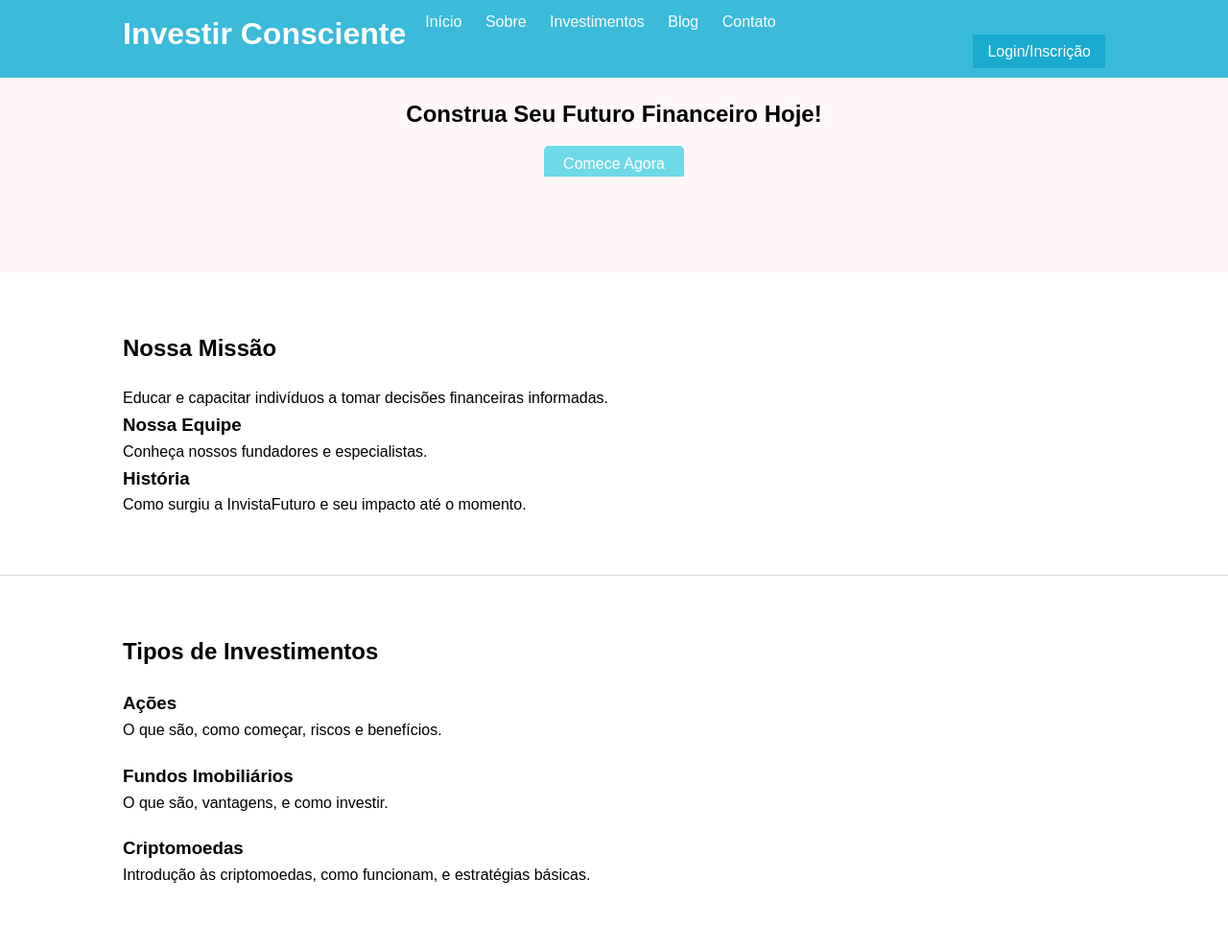
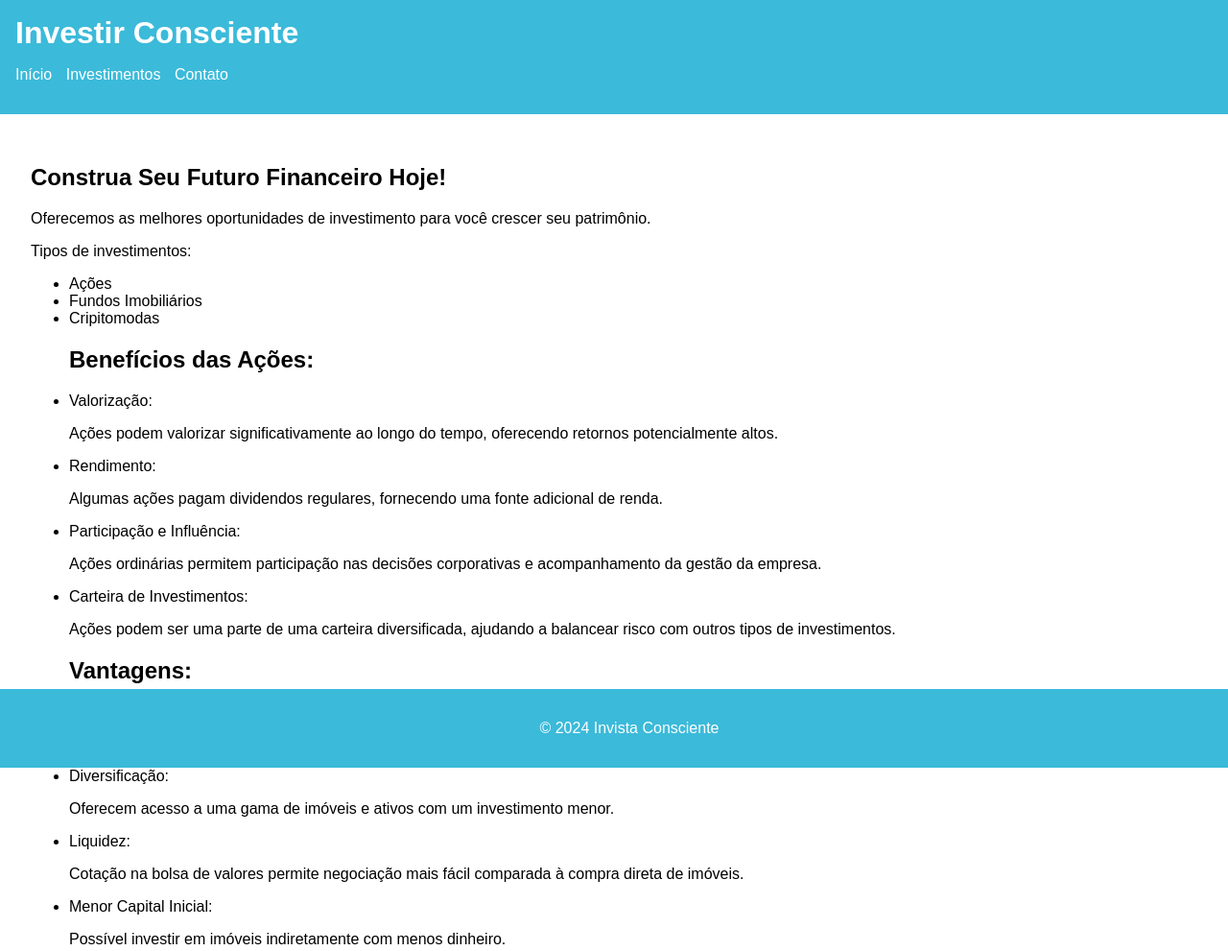
Before and after one commit to brendahroque/site2, a plain HTML site: page index.html in a window 1280 px wide. Shown: the top 991 px of the page at 96% size. Drawn offline with Linux system fonts and the light colour scheme.

Commit message:
Add files via upload

```diff
--- a/index.html
+++ b/index.html
@@ -1,110 +1,59 @@
 <!DOCTYPE html>
-<html lang="pt-BR">
+<html lang="pt-br">
 <head>
     <meta charset="UTF-8">
     <meta name="viewport" content="width=device-width, initial-scale=1.0">
-    <title>Investir Consciente</title>
-    <link rel="stylesheet" href="style.css">
+    <title>Investimentos - Página Inicial</title>
+    <link rel="stylesheet" href="styles.css">
 </head>
 <body>
-    <!-- Header -->
     <header>
-        <div class="container">
-            <h1 class="logo">Investir Consciente</h1>
-            <nav>
-                <ul>
-                    <li><a href="#home">Início</a></li>
-                    <li><a href="#sobre">Sobre</a></li>
-                    <li><a href="invest.html">Investimentos</a></li>
-                    <li><a href="#blog">Blog</a></li>
-                    <li><a href="#contato">Contato</a></li>
-                </ul>
-            </nav>
-            <a href="#login" class="login-btn">Login/Inscrição</a>
-        </div>
+        <h1>Investir Consciente</h1>
+        <nav>
+            <ul>
+                <li><a href="index.html">Início</a></li>
+                <li><a href="sobre.html">Investimentos</a></li>
+                <li><a href="contato.html">Contato</a></li>
+            </ul>
+        </nav>
     </header>
+    <main>
+        <section>
+            <h2>Construa Seu Futuro Financeiro Hoje!</h2>
+            <p>Oferecemos as melhores oportunidades de investimento para você crescer seu patrimônio.</p>
+            <p>Tipos de investimentos:</p>
 
-    <!-- Home Section -->
-    <section id="home" class="hero">
-        <div class="container">
-            <h2>Construa Seu Futuro Financeiro Hoje!</h2>
-            <a href="#investimentos" class="cta-btn">Comece Agora</a>
-        </div>
-    </section>
+            <ul>
+                <li>Ações</li>
+                <li>Fundos Imobiliários</li>
+                <li>Cripitomodas</li>
+            </ul>
+            <ul>
+                <h2>Benefícios das Ações:</h2>
+                <li>Valorização:</li>
+                <p>Ações podem valorizar significativamente ao longo do tempo, oferecendo retornos potencialmente altos.</p>
+                <li>Rendimento:</li>
+                <p>Algumas ações pagam dividendos regulares, fornecendo uma fonte adicional de renda.</p>
+                <li>Participação e Influência:</li>
+                <p>Ações ordinárias permitem participação nas decisões corporativas e acompanhamento da gestão da empresa.</p>
+                <li>Carteira de Investimentos:</li>
+                <p>Ações podem ser uma parte de uma carteira diversificada, ajudando a balancear risco com outros tipos de investimentos.</p>
+                <h2>Vantagens:</h2>
+                <li>Renda Passiva:</li>
+                <p>Distribuem periodicamente rendimentos provenientes de aluguéis ou vendas.</p>
+                <li>Diversificação:</li>
+                <p> Oferecem acesso a uma gama de imóveis e ativos com um investimento menor.</p>
+                <li>Liquidez:</li>
+                <p>Cotação na bolsa de valores permite negociação mais fácil comparada à compra direta de imóveis.</p>
+                <li>Menor Capital Inicial:</li>
+                <p>Possível investir em imóveis indiretamente com menos dinheiro.</p>
 
-    <!-- Sobre Section -->
-    <section id="sobre" class="sobre">
-        <div class="container">
-            <h2>Nossa Missão</h2>
-            <p>Educar e capacitar indivíduos a tomar decisões financeiras informadas.</p>
-            <h3>Nossa Equipe</h3>
-            <p>Conheça nossos fundadores e especialistas.</p>
-            <h3>História</h3>
-            <p>Como surgiu a InvistaFuturo e seu impacto até o momento.</p>
-        </div>
-    </section>
 
-    <!-- Investimentos Section -->
-    <section id="investimentos" class="investimentos">
-        <div class="container">
-            <h2>Tipos de Investimentos</h2>
-            <div class="investimento">
-                <h3>Ações</h3>
-                <p>O que são, como começar, riscos e benefícios.</p>
-            </div>
-            <div class="investimento">
-                <h3>Fundos Imobiliários</h3>
-                <p>O que são, vantagens, e como investir.</p>
-            </div>
-            <div class="investimento">
-                <h3>Criptomoedas</h3>
-                <p>Introdução às criptomoedas, como funcionam, e estratégias básicas.</p>
-            </div>
-        </div>
-    </section>
-
-    <!-- Contato Section -->
-    <section id="contato" class="contato">
-        <div class="container">
-            <h2>Contato</h2>
-            <form action="#" method="post">
-                <label for="name">Nome:</label>
-                <input type="text" id="name" name="name" required>
-
-                <label for="email">E-mail:</label>
-                <input type="email" id="email" name="email" required>
-
-                <label for="message">Mensagem:</label>
-                <textarea id="message" name="message" required></textarea>
-
-                <button type="submit">Enviar</button>
-            </form>
-            <p>Detalhes de Contato: E-mail: contato@investafuturo.com | Telefone: (11) 1234-5678</p>
-            <p><a href="#faq">Perguntas Frequentes</a></p>
-        </div>
-    </section>
-
-    <!-- Footer -->
+            </ul>
+        </section>
+    </main>
     <footer>
-        <div class="container">
-            <ul>
-                <li><a href="#home">Início</a></li>
-                <li><a href="#sobre">Sobre</a></li>
-                <li><a href="#investimentos">Investimentos</a></li>
-                <li><a href="#blog">Blog</a></li>
-                <li><a href="#contato">Contato</a></li>
-            </ul>
-            <div class="social-media">
-                <a href="#" class="social-icon">FB</a>
-                <a href="#" class="social-icon">TW</a>
-                <a href="#" class="social-icon">IG</a>
-            </div>
-            <form action="#" method="post" class="newsletter">
-                <label for="newsletter">Inscreva-se na nossa Newsletter:</label>
-                <input type="email" id="newsletter" name="newsletter" placeholder="Seu e-mail">
-                <button type="submit">Inscrever-se</button>
-            </form>
-        </div>
+        <p>&copy; 2024 Invista Consciente</p>
     </footer>
 </body>
 </html>
--- /dev/null
+++ b/styles.css
@@ -0,0 +1,75 @@
+body {
+    font-family: Arial, sans-serif;
+    margin: 0;
+    padding: 0;
+    box-sizing: border-box;
+}
+
+header {
+    background-color: #3bbada;
+    color: white;
+    padding: 1rem;
+}
+
+header h1 {
+    margin: 0;
+}
+
+nav ul {
+    list-style-type: none;
+    padding: 0;
+}
+
+nav ul li {
+    display: inline;
+    margin-right: 10px;
+}
+
+nav ul li a {
+    color: white;
+    text-decoration: none;
+}
+
+main {
+    padding: 2rem;
+}
+
+footer {
+    background-color: #3bbada;
+    color: white;
+    text-align: center;
+    padding: 1rem;
+    position: fixed;
+    width: 100%;
+    bottom: 0;
+}
+
+form {
+    display: flex;
+    flex-direction: column;
+}
+
+form label {
+    margin-top: 1rem;
+}
+
+form input, form textarea {
+    padding: 0.5rem;
+    margin-top: 0.5rem;
+    border: 1px solid #ccc;
+    border-radius: 4px;
+}
+
+form button {
+    margin-top: 1rem;
+    padding: 0.5rem;
+    background-color: #333;
+    color: white;
+    border: none;
+    border-radius: 4px;
+    cursor: pointer;
+}
+
+form button:hover {
+    background-color: #555;
+}
```
Also changed, not shown: contato.html (added, +41 -0 lines), sobre.html (added, +40 -0 lines).
